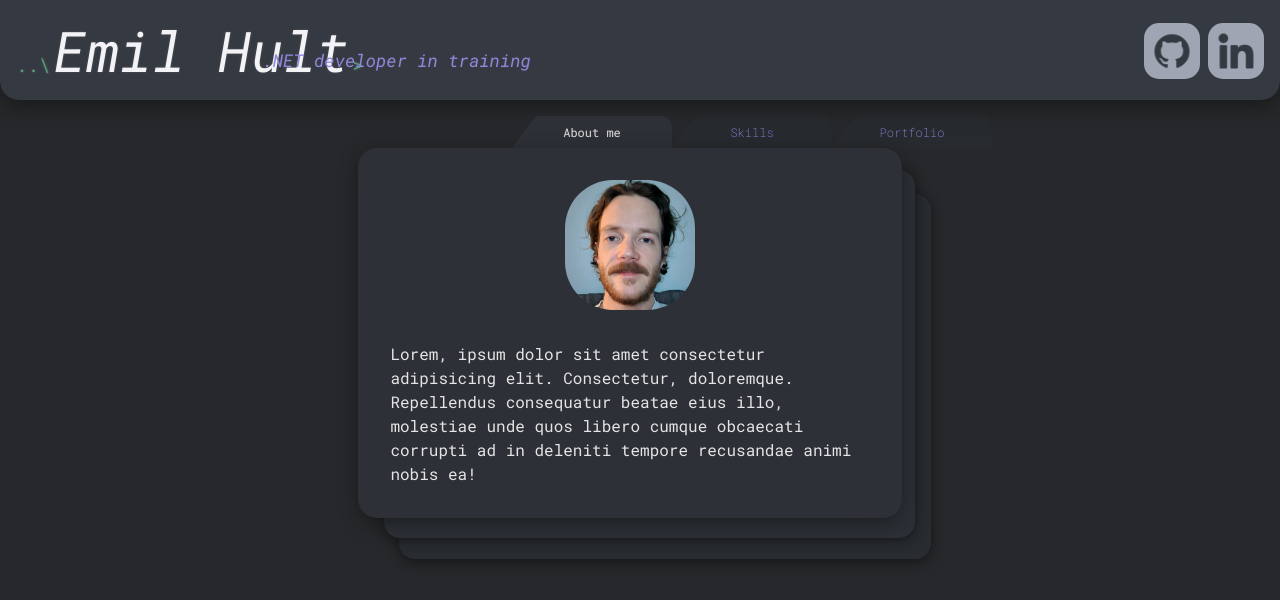
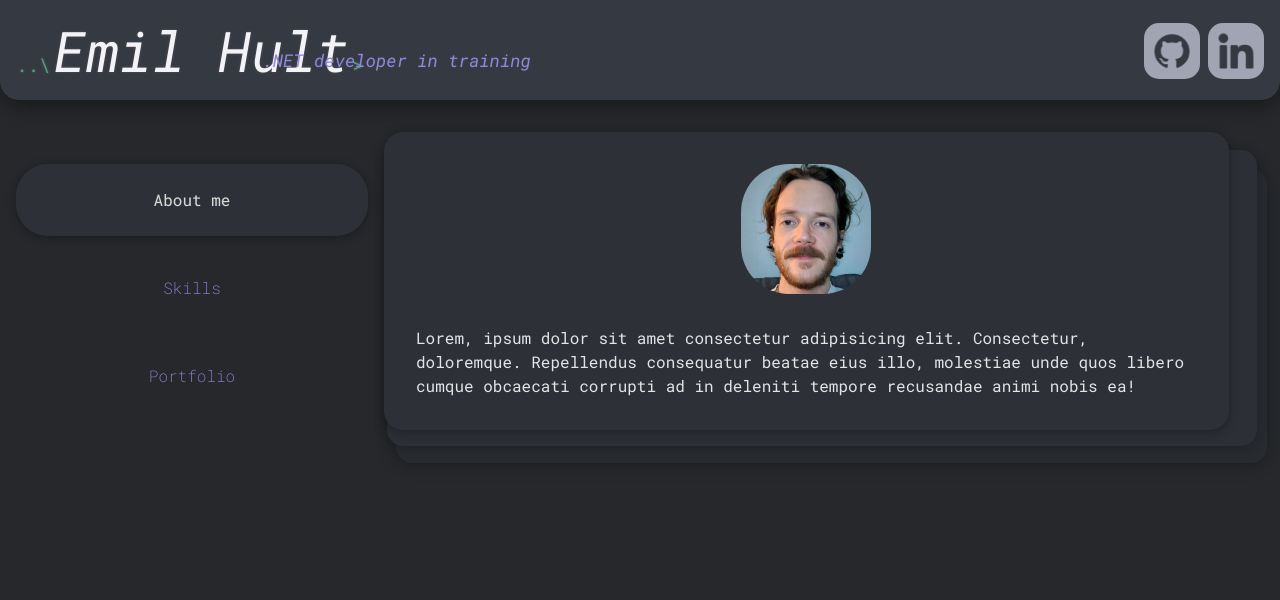
Before and after one commit to mutenJanken/Portfolio-EmilHult, a React (Vite) app: page /about in a window 1280 px wide. Shown: the top 600 px of the page. Built offline with nearby package versions, Linux system fonts and the light colour scheme.

Commit message:
Rearranged navlinks on bigger screens ( scraped sidebar idea, didnt work)

```diff
--- a/src/App.jsx
+++ b/src/App.jsx
@@ -10,6 +10,7 @@ function App() {
     <>
       <Header />
 
+      <div className="container">
         {/* NAV LINKS / TABS  */}
         <div className="navlinks-wrapper">
           <NavLink className="navlink-tab" to="/about">
@@ -32,6 +33,7 @@ function App() {
           <Route path="/skills" element={<Skills />} />
           <Route path="/portfolio" element={<Portfolio />} />
         </Routes>
+      </div>
     </>
   );
 }
--- a/src/index.scss
+++ b/src/index.scss
@@ -24,6 +24,14 @@
   text-rendering: optimizeLegibility;
   -webkit-font-smoothing: antialiased;
   -moz-osx-font-smoothing: grayscale;
+}
+
+.container {
+  display: flex;
+
+  @media screen and (max-width: 768px) {
+    display: block;
+  }
 }
 
 html,
@@ -58,7 +66,7 @@ h1 {
 header {
   width: auto;
   height: auto;
-  margin-bottom: 1rem;
+  margin-bottom: 2rem;
   // background-color: #242424;
   background-color: #353941;
 
@@ -69,20 +77,29 @@ header {
   box-shadow: 0 5px 20px rgba(18, 18, 18, 0.702);
   border-bottom-left-radius: 1.2rem;
   border-bottom-right-radius: 1.2rem;
+
+  @media screen and (max-width: 768px) {
+    margin-bottom: 1rem;
+  }
 }
 
 .card-container {
+  width: 100%;
   position: relative;
   display: flex;
-  justify-content: center;
-  align-items: center;
+
+  @media screen and (max-width: 768px) {
+    justify-content: center;
+    align-items: center;
+  }
 }
 
 section {
   z-index: 3;
   position: relative;
-  width: 40%;
-  box-shadow: 0 5px 20px -3px rgba(18, 18, 18, 0.788);
+  width: 100%;
+  // box-shadow: 0 5px 20px -3px rgba(18, 18, 18, 0.788);
+  box-shadow: 0 2px 10px rgba(18, 18, 18, 0.548);
 
   background-color: #2d3137;
   // background-color: rgba(36, 36, 36, 0.651);
@@ -90,9 +107,10 @@ section {
 
   border-radius: 1.2rem;
   padding: 1rem;
-  margin: 0 2.2rem 0 1rem;
+  margin: 0 3.2rem 0 1rem;
 
   @media screen and (max-width: 768px) {
+    margin: 0 2.2rem 0 1rem;
     width: 100%;
   }
 }
@@ -100,13 +118,14 @@ section {
 .card-under-one {
   position: absolute;
   z-index: 2;
-  left: 30%;
+  left: 2.1%;
   top: 6%;
-  width: 41.5%;
+  width: 95.4%;
   height: 99.4%;
   border-radius: 1rem;
   background-color: #2c3036;
-  box-shadow: 0 2px 12px rgba(18, 18, 18, 0.788);
+  // box-shadow: 0 2px 12px rgba(18, 18, 18, 0.788);
+  box-shadow: 0 2px 12px rgba(18, 18, 18, 0.476);
 
   @media screen and (max-width: 768px) {
     left: 6.9%;
@@ -119,13 +138,14 @@ section {
 .card-under-two {
   position: absolute;
   z-index: 1;
-  left: 31.2%;
+  left: 3.1%;
   top: 12.5%;
-  width: 41.5%;
+  width: 95.5%;
   height: 98.6%;
   border-radius: 1rem;
   background-color: #282c31;
-  box-shadow: 0 3px 12px rgba(18, 18, 18, 0.788);
+  // box-shadow: 0 3px 12px rgba(18, 18, 18, 0.788);
+  box-shadow: 0 2px 15px rgba(18, 18, 18, 0.432);
 
   @media screen and (max-width: 768px) {
     left: 10%;
@@ -245,12 +265,17 @@ section {
 
 .navlinks-wrapper {
   display: flex;
-  justify-content: center;
-  margin-left: 14rem;
+  justify-content: start;
+  flex-direction: column;
+  margin-left: 1rem;
+  margin-top: 2rem;
+  gap: 1rem;
 
   @media screen and (max-width: 768px) {
+    flex-direction: row;
     justify-content: space-between;
     margin: 0 3.5rem 0 2rem;
+    gap: 0;
   }
 }
 
@@ -258,31 +283,51 @@ section {
   display: flex;
   justify-content: center;
   align-items: center;
-  clip-path: polygon(15% 0%, 100% 0%, 100% 100%, 0% 100%);
-  border-top-left-radius: 1.8rem;
-  border-top-right-radius: 0.7rem;
-  width: 10rem;
-  height: 2rem;
-  background-color: #292d3371;
-  font-size: 0.75rem;
+  width: 20rem;
+  padding: 1.5rem 1rem;
+  border-top-left-radius: 2rem;
+  border-top-right-radius: 2rem;
+  border-bottom-left-radius: 2rem;
+  border-bottom-right-radius: 2rem;
+  // background-color: #292d3371;
+  background-color: #26282b;
+
   font-weight: 200;
   text-decoration: none;
-  margin-bottom: -0.1px;
   color: rgb(144, 134, 221);
-
-  @media screen and (max-width: 768px) {
-    width: 6.8rem;
-  }
+  // clip-path: polygon(15% 0%, 100% 0%, 100% 100%, 0% 100%);
 
   &.active {
     background-color: #2d3137;
     font-weight: 400;
     text-shadow: rgba(174, 173, 173, 0.318) 0 0 1px;
+    box-shadow: 0 2px 10px rgba(18, 18, 18, 0.49);
+
     color: #d7d7d7;
   }
-}
 
-.sidebar {
+  @media screen and (max-width: 768px) {
+    justify-content: center;
+    align-items: center;
+    font-size: 0.75rem;
+    width: 6.8rem;
+    height: 2rem;
+    padding: 0;
+    border-top-right-radius: 0.7rem;
+    border-top-left-radius: 1.8rem;
+    border-bottom-left-radius: 0;
+    border-bottom-right-radius: 0rem;
+    margin-bottom: -1px;
+
+    &.active {
+      z-index: 4;
+      background-color: #2d3137;
+      font-weight: 400;
+      text-shadow: rgba(174, 173, 173, 0.318) 0 0 1px;
+      box-shadow: none;
+      color: #d7d7d7;
+    }
+  }
 }
 
 // ABOUT ME
```
Lines whose indentation alone changed are shown as unchanged.
